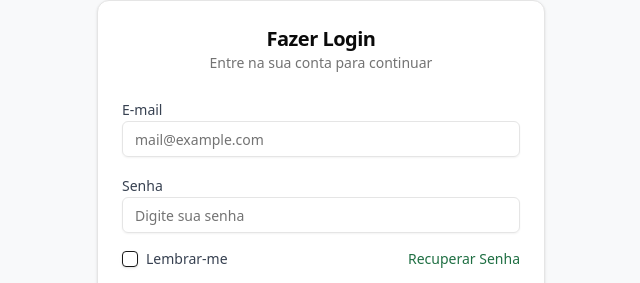
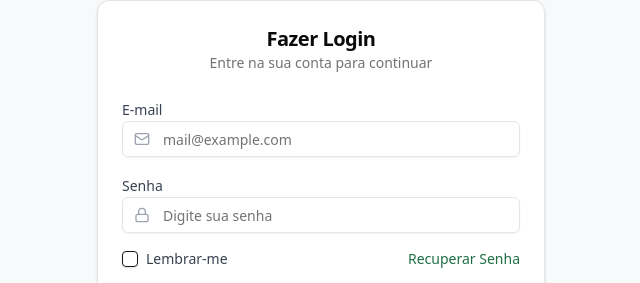
Before and after one commit to Igor2502/Financy, a React app in the folder frontend/: page /login in a window 1280 px wide. Shown: the part 205-488 px from the top of the page, without its empty margins (319-959 px from the left). Built offline with nearby package versions, Linux system fonts and the light colour scheme; the HTML template or start-up script is replaced by a standard one.

Commit message:
Adiciona opção de incluir icones nos campos de inputs

```diff
--- a/frontend/src/components/ui/input.tsx
+++ b/frontend/src/components/ui/input.tsx
@@ -1,19 +1,36 @@
 import * as React from "react"
-
+import * as LucideIcons from "lucide-react"
 import { cn } from "@/lib/utils"
 
-const Input = React.forwardRef<HTMLInputElement, React.ComponentProps<"input">>(
-  ({ className, type, ...props }, ref) => {
+export interface InputProps extends React.ComponentProps<"input"> {
+  iconName?: keyof typeof LucideIcons;
+}
+
+const Input = React.forwardRef<HTMLInputElement, InputProps>(
+  ({ className, type, iconName, ...props }, ref) => {
+    const Icon = iconName
+      ? (LucideIcons[iconName] as React.ElementType)
+      : null;
+
     return (
+      <div className="relative w-full flex items-center">
+        {Icon && (
+          <div className="absolute left-3 flex items-center pointer-events-none">
+            <Icon className="h-4 w-4 text-gray-400" />
+          </div>
+        )}
+
         <input
           type={type}
           className={cn(
-          "flex h-9 w-full rounded-md border border-input bg-transparent px-3 py-1 text-base shadow-sm transition-colors file:border-0 file:bg-transparent file:text-sm file:font-medium file:text-foreground placeholder:text-muted-foreground focus-visible:outline-none focus-visible:ring-1 focus-visible:ring-ring disabled:cursor-not-allowed disabled:opacity-50 md:text-sm",
+            "flex h-9 w-full rounded-md border border-input bg-transparent py-1 text-base shadow-sm transition-colors file:border-0 file:bg-transparent file:text-sm file:font-medium file:text-foreground placeholder:text-muted-foreground focus-visible:outline-none focus-visible:ring-1 focus-visible:ring-ring disabled:cursor-not-allowed disabled:opacity-50 md:text-sm",
+            iconName ? "pl-10 pr-3" : "px-3",
             className
           )}
           ref={ref}
           {...props}
         />
+      </div>
     )
   }
 )
--- a/frontend/src/pages/Auth/Login.tsx
+++ b/frontend/src/pages/Auth/Login.tsx
@@ -59,6 +59,7 @@ export function Login() {
                 value={email}
                 placeholder="mail@example.com"
                 onChange={(e) => setEmail(e.target.value)}
+                iconName="MailIcon"
               />
             </div>
 
@@ -70,6 +71,7 @@ export function Login() {
                 value={password}
                 placeholder="Digite sua senha"
                 onChange={(e) => setPassword(e.target.value)}
+                iconName="LockIcon"
               />
             </div>
 
--- a/frontend/src/pages/Auth/Singup.tsx
+++ b/frontend/src/pages/Auth/Singup.tsx
@@ -59,6 +59,7 @@ export function Singup() {
                 value={name}
                 placeholder="Seu nome completo"
                 onChange={(e) => setName(e.target.value)}
+                iconName="UserRoundIcon"
               />
             </div>
 
@@ -70,6 +71,7 @@ export function Singup() {
                 value={email}
                 placeholder="mail@example.com"
                 onChange={(e) => setEmail(e.target.value)}
+                iconName="MailIcon"
               />
             </div>
 
@@ -81,6 +83,7 @@ export function Singup() {
                 value={password}
                 placeholder="Digite sua senha"
                 onChange={(e) => setPassword(e.target.value)}
+                iconName="LockIcon"
               />
             </div>
             <span className="text-xs text-gray-500">A senha deve ter no mínimo 8 caracteres</span>
--- a/frontend/src/pages/Auth/User.tsx
+++ b/frontend/src/pages/Auth/User.tsx
@@ -85,6 +85,7 @@ export function User() {
                 type="text"
                 value={name}
                 onChange={(e) => setName(e.target.value)}
+                iconName="UserRoundIcon"
               />
             </div>
 
@@ -95,6 +96,7 @@ export function User() {
                 type="email"
                 value={user?.email}
                 placeholder="mail@example.com"
+                iconName="MailIcon"
                 disabled
               />
             </div>
--- a/frontend/src/pages/Transactions/index.tsx
+++ b/frontend/src/pages/Transactions/index.tsx
@@ -85,6 +85,7 @@ export function Transactions() {
                   onChange={(event) =>
                     table.getColumn("description")?.setFilterValue(event.target.value)
                   }
+                  iconName="SearchIcon"
                 />
               </FieldFilter>
               <FieldFilter label="Tipo">
```
Lines whose indentation alone changed are shown as unchanged.
